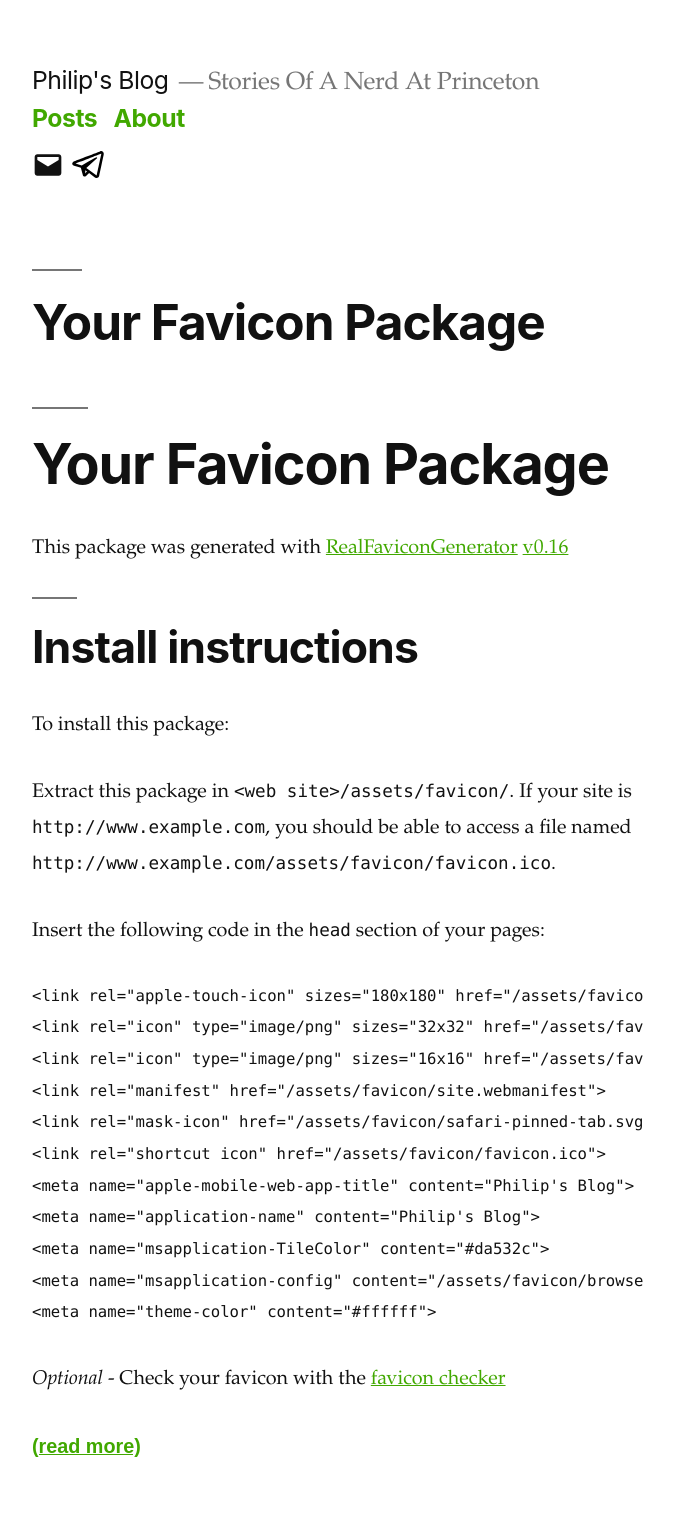
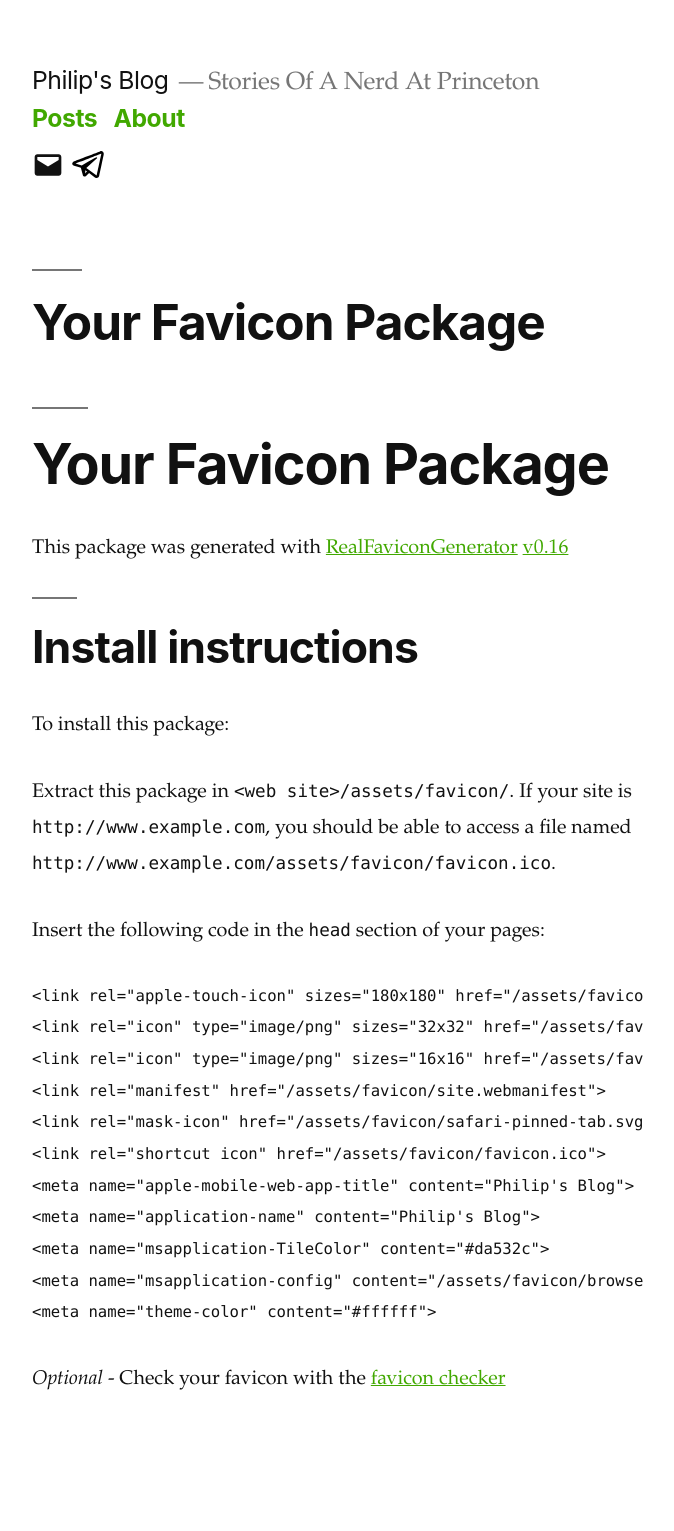
Before and after one commit to pcjordan/pcjordan.github.io, a Jekyll site: the page built from assets/favicon/README.md, in a window 1280 px wide. Shown: the whole page, without its empty margins (156-830 px from the left). Built offline with Jekyll 4.4.1, drawn with Linux system fonts in a browser that asks for light colours; our own code applies the rules of GitHub Pages for plain Markdown files; after the commit the page ends 1495 px from its top, so only the background shows below that.

Commit message:
read more

```diff
--- a/_includes/post.html
+++ b/_includes/post.html
@@ -11,9 +11,9 @@
     <div class="entry-content">
         {% if page.is_index %}
             {{ post.excerpt | strip_html | truncatewords: 32 }}
+            <a href="{{ post.url | relative_url }}" style="color: #41a800; font-family: sans-serif; font-weight: 700">(read more)</a>
         {% else %}
             {{ content }}
         {% endif %}
-        <a href="{{ post.url | relative_url }}" style="color: #41a800; font-family: sans-serif; font-weight: 700">(read more)</a>
     </div><!-- .entry-content -->
 </article>
```
